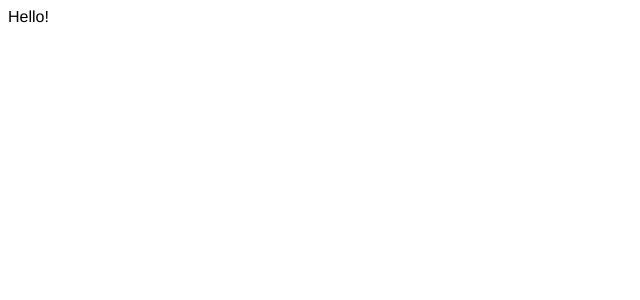
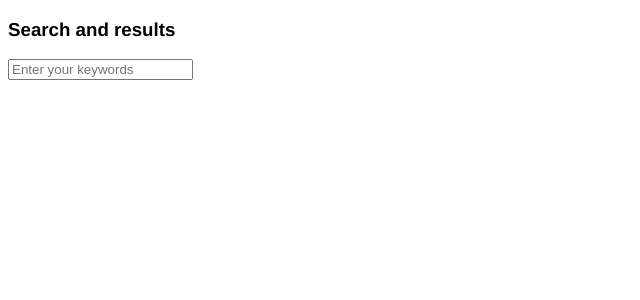
Before and after one commit to soniamontero/news-aggregator, a React (Create React App) app: page / in a window 1280 px wide. Shown: the top 300 px of the page, without its empty margins (0-640 px from the left). Built offline with nearby package versions, Linux system fonts and the light colour scheme; no server answers.

Commit message:
Add api structure, get Guardian api

```diff
--- a/package.json
+++ b/package.json
@@ -6,6 +6,7 @@
     "@testing-library/jest-dom": "^5.11.4",
     "@testing-library/react": "^11.1.0",
     "@testing-library/user-event": "^12.1.10",
+    "axios": "^0.21.1",
     "eslint": "^7.25.0",
     "eslint-plugin-prettier": "^3.4.0",
     "prettier": "^2.2.1",
--- a/public/index.html
+++ b/public/index.html
@@ -9,7 +9,6 @@
       name="description"
       content="Web site created using create-react-app"
     />
-    <link rel="apple-touch-icon" href="%PUBLIC_URL%/logo192.png" />
     <!--
       manifest.json provides metadata used when your web app is installed on a
       user's mobile device or desktop. See https://developers.google.com/web/fundamentals/web-app-manifest/
--- /dev/null
+++ b/src/api/api.js
@@ -0,0 +1,8 @@
+import getGuardianArticles from "./sources/guardian";
+import getTimesArticles from "./sources/times";
+
+const getResults = async query => {
+  return await getGuardianArticles(query);
+};
+
+export default getResults;
--- /dev/null
+++ b/src/api/sources/guardian.js
@@ -0,0 +1,14 @@
+import axios from "axios";
+
+const API_BASE = process.env.REACT_APP_API_BASE_GUARDIAN;
+
+const getGuardianArticles = async query => {
+  const apiKey = process.env.REACT_APP_API_KEY_GUARDIAN;
+  const { data } = await axios.get(`${API_BASE}/search?api-key=${apiKey}&q=${query}`);
+  console.log(data);
+  const results = data.response ? data.response.results : {};
+  return results;
+  // redesign object architecture for data cosnsitency if multiple apis
+};
+
+export default getGuardianArticles;
--- /dev/null
+++ b/src/api/sources/times.js
@@ -0,0 +1,3 @@
+const getTimesArticles = async () => {};
+
+export default getTimesArticles;
--- a/src/pages/home.jsx
+++ b/src/pages/home.jsx
@@ -1,7 +1,27 @@
-import React from "react";
+import React, { useEffect, useState } from "react";
+import getResults from "../api/api";
 
 const Home = () => {
-  return <div className="home">Hello!</div>;
+  const [results, setResults] = useState([]);
+
+  const handleSearch = async query => {
+    const results = await getResults(query);
+    if (results) setResults(results);
+  };
+
+  useEffect(() => {
+    console.log(results);
+  }, [results]);
+
+  return (
+    <div className="home">
+      <div className="results">
+        <h3>Search and results</h3>
+        <input placeholder="Enter your keywords" onChange={e => handleSearch(e.target.value)} />
+        <div className="results"></div>
+      </div>
+    </div>
+  );
 };
 
 export default Home;
```
Also changed, not shown: public/manifest.json, 1 other file (tests, documents, lock files or other folders).
